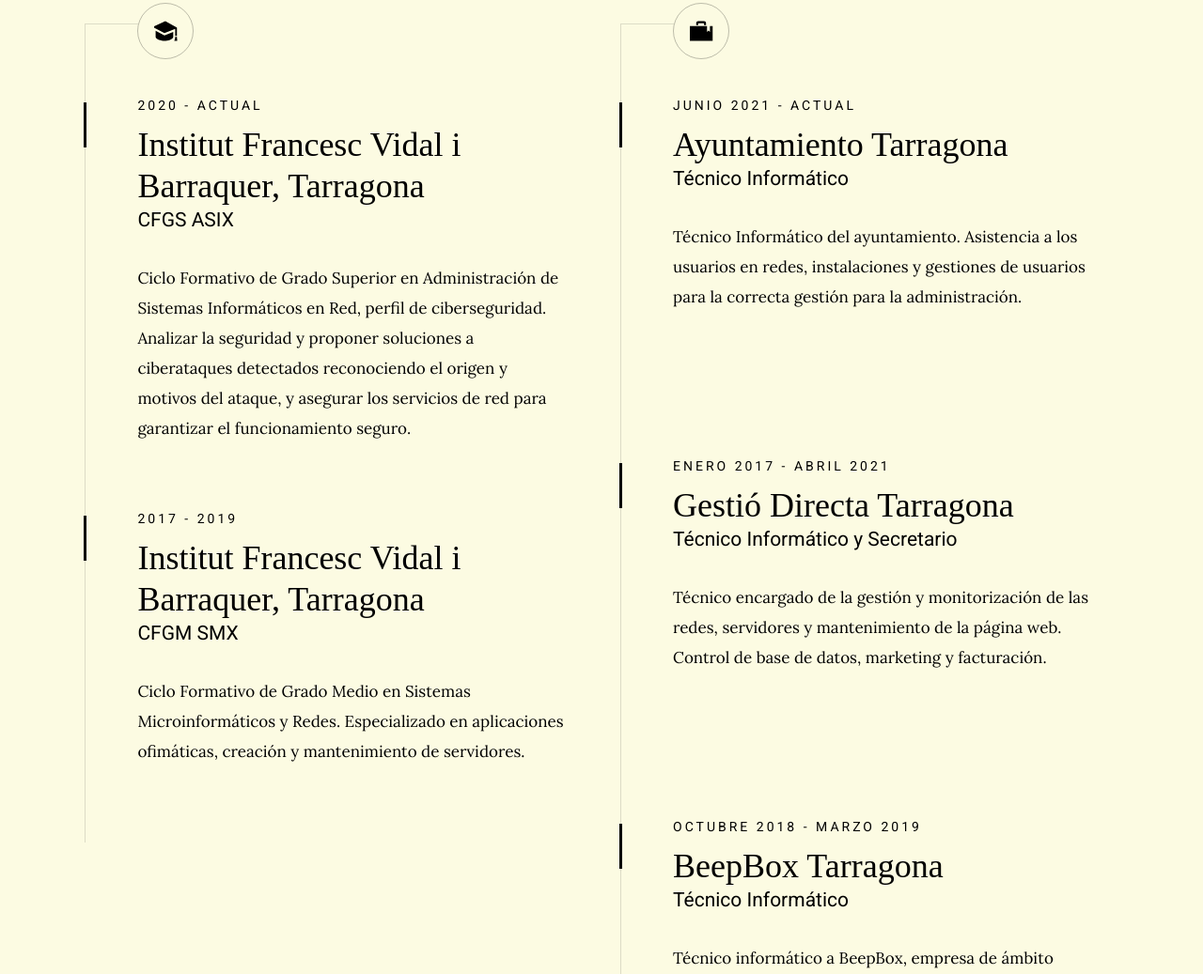
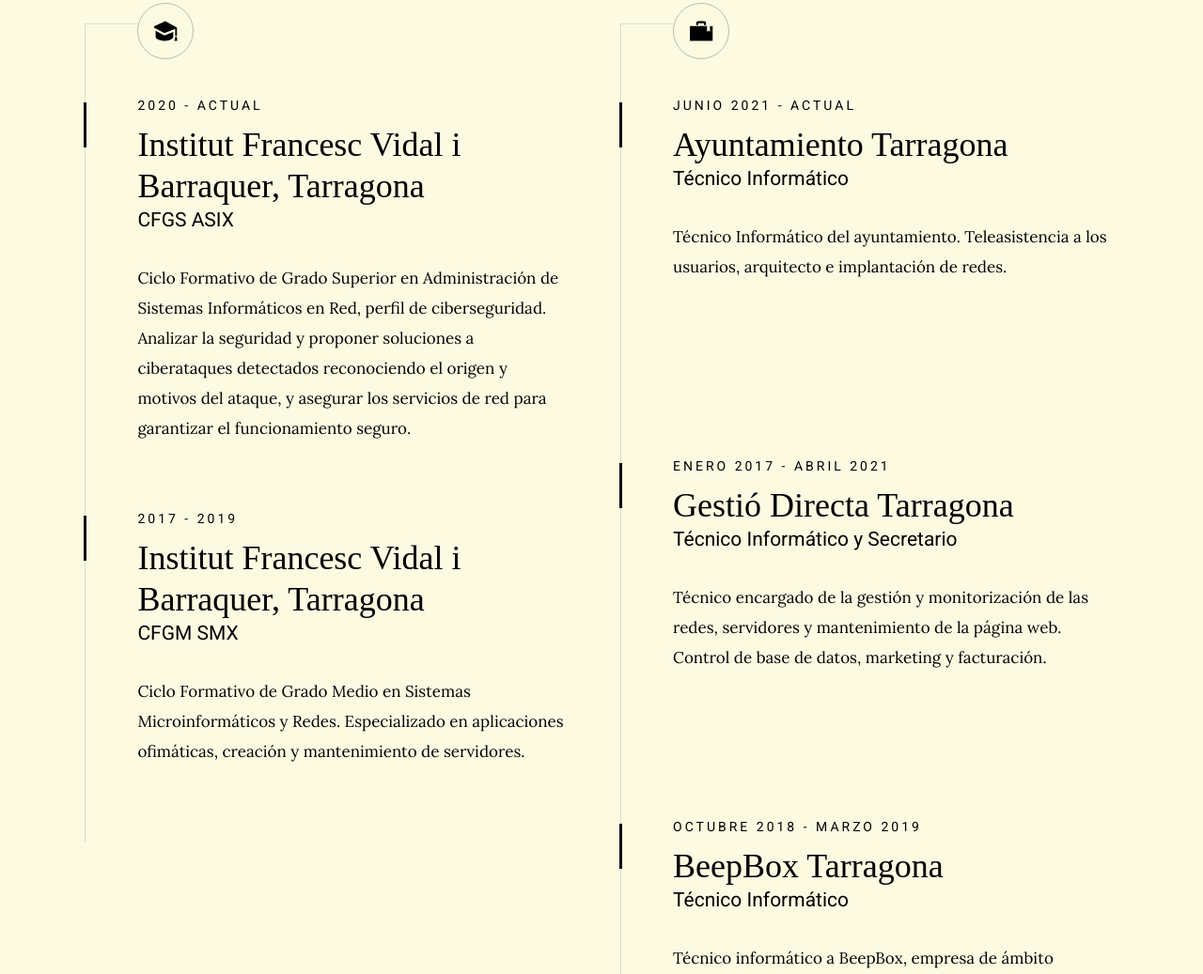
Before and after one commit to didac20/didac20.github.io, a plain HTML site: page index_es.html in a window 1280 px wide. Shown: the part 1997-3034 px from the top of the page at 94% size. Drawn offline with Linux system fonts and the light colour scheme; a web font is replaced by a local one.

Commit message:
Update index_es.html

```diff
--- a/index_es.html
+++ b/index_es.html
@@ -198,7 +198,7 @@
                                 <h5>Técnico Informático</h5>
                             </div>
                             <div class="timeline__desc">
-                                <p>Técnico Informático del ayuntamiento. Asistencia a los usuarios en redes, instalaciones y gestiones de usuarios para la correcta gestión para la administración.</p>
+                                <p>Técnico Informático del ayuntamiento. Teleasistencia a los usuarios, arquitecto e implantación de redes.</p>
                             </div>
                         </div>
 
```
